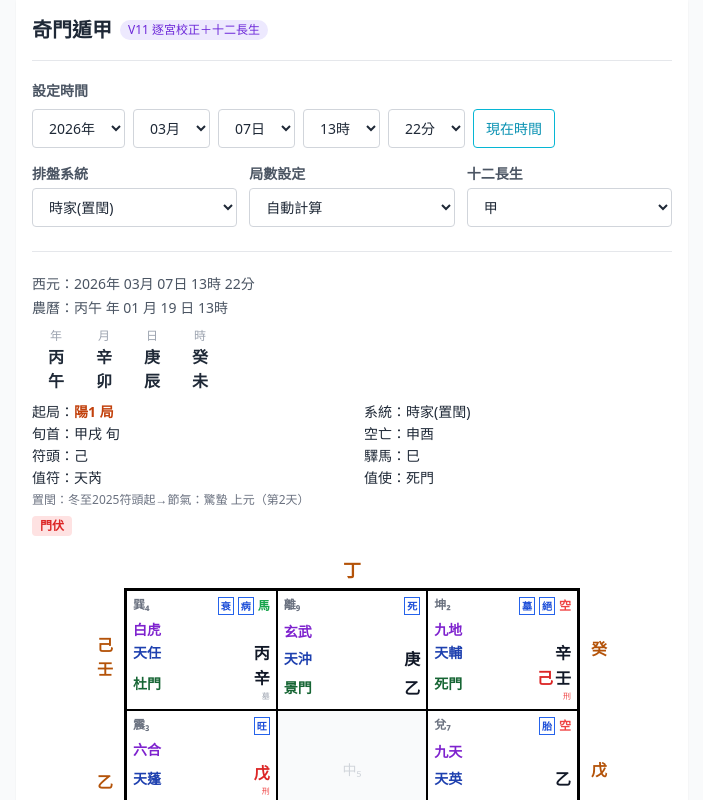
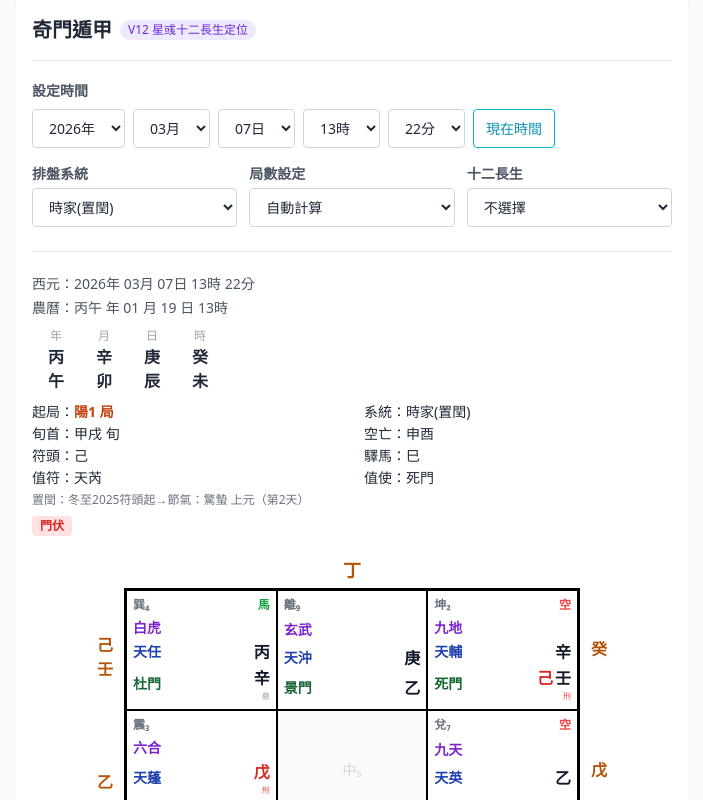
Before and after one commit to David1491313/qi-men-dun-jia, a React (Vite) app: page / in a window 1280 px wide. Both pictures are taken after a click on the button "開始排盤". Shown: the top 800 px of the page, without its empty margins (288-991 px from the left). Built offline with nearby package versions, Linux system fonts and the light colour scheme; the HTML template or start-up script is replaced by a standard one.

Commit message:
修正十二長生星門定位與配色
依星彧排盤：第一支置於九星列、第二支置於八門列，並校正旺衰配色與預設顯示。

```diff
--- a/src/App.jsx
+++ b/src/App.jsx
@@ -8,7 +8,7 @@ const DOORS = [null,'休門','死門','傷門','杜門','中門','開門','驚
 const DEITIES = ['值符','騰蛇','太陰','六合','白虎','玄武','九地','九天'];
 const RING = [1,8,3,4,9,2,7,6];
 const QI_GANS = [4,5,6,7,8,9,3,2,1];
-const CHANG_SHENG_STAGES = ['生','沐','冠','臨','旺','衰','病','死','墓','絕','胎','養'];
+const CHANG_SHENG_STAGES = ['生','沐','冠','臨','旺','衰','病','死','墓','絕','胎','養'];const CHANG_SHENG_BLUE_STAGES = new Set(['生','沐','冠','臨','旺','胎']);
 const PALACE_BRANCHES = {
   1:['子'], 8:['丑','寅'], 3:['卯'], 4:['辰','巳'],
   9:['午'], 2:['未','申'], 7:['酉'], 6:['戌','亥']
@@ -303,8 +303,8 @@ export default function QiMenDunJiaApp(){
   const [year,setYear]=useState('2026');const [month,setMonth]=useState('03');const [day,setDay]=useState('07');
   const [hour,setHour]=useState('13');const [minute,setMinute]=useState('22');
   const [system,setSystem]=useState('2');const [juSetting,setJuSetting]=useState('auto');
-  // 與校正來源一致，初次開盤預設顯示甲干十二長生。
-  const [changShengStem,setChangShengStem]=useState('甲');
+  // 星彧預設不顯示十二長生，選定天干後才逐宮標示。
+  const [changShengStem,setChangShengStem]=useState('');
   const [showResult,setShowResult]=useState(false);const [calcData,setCalcData]=useState(null);const [showDebug,setShowDebug]=useState(false);
 
   const years=Array.from({length:200},(_,i)=>(1901+i).toString());
@@ -328,27 +328,27 @@ export default function QiMenDunJiaApp(){
     let hStems=[]; if(hp?.stem!=null)hStems.push(GANS[hp.stem]); if(hp?.extraStem!=null)hStems.push(GANS[hp.extraStem]);
     let eStems=[GANS[calcData.earthPan[p]]]; if(p===2&&calcData.earthPan[5]!=null)eStems.push(GANS[calcData.earthPan[5]]);
     const dn=DOORS[calcData.doorPan[p]]; const isDP=checkPo(dn,p);
-    const changSheng = getChangShengForPalace(changShengStem,p);
+    const changSheng = getChangShengForPalace(changShengStem,p); const starChangSheng = changSheng[0] ?? null; const doorChangSheng = changSheng[1] ?? null; const renderChangShengBadge = item => item && (<span title={`${item.branch}：${item.stage}`} className={`border text-[10px] leading-4 min-w-4 px-0.5 text-center font-bold shrink-0 ${CHANG_SHENG_BLUE_STAGES.has(item.stage)?'border-blue-600 text-blue-700':'border-gray-800 text-gray-900'}`}>{item.stage}</span>);
     return(
       <div className="border border-black bg-white flex flex-col p-1.5" style={{minHeight:'120px'}}>
         <div className="flex justify-between items-start mb-1">
           <span className="text-xs text-gray-500 font-bold">{PALACES[p]}</span>
           <div className="flex items-center gap-1">
-            {changSheng.map(({branch,stage})=><span key={branch} title={`${branch}：${stage}`} className="border border-blue-600 text-blue-700 text-[10px] leading-4 min-w-4 px-0.5 text-center font-bold">{stage}</span>)}
+
             {calcData.emptyPalaces.includes(p)&&<span className="text-xs text-red-500 font-bold">空</span>}{calcData.horsePalace===p&&<span className="text-xs text-green-600 font-bold">馬</span>}
           </div>
         </div>
         <div className="flex-1 flex flex-col justify-around">
           <span className="text-sm text-purple-700 font-semibold">{calcData.deityPan[p]}</span>
           <div className="flex justify-between items-center">
-            <span className="text-sm text-blue-800 font-semibold">{STARS[hp?.star]}</span>
+            <div className="flex items-center gap-1 min-w-0">{renderChangShengBadge(starChangSheng)}<span className="text-sm text-blue-800 font-semibold">{STARS[hp?.star]}</span></div>
             <div className="flex flex-col items-end">
               <div className="flex items-center gap-0.5">{hStems.map((s,i)=><span key={i} className={`text-base font-black ${checkXing(s,p)?'text-red-600':'text-gray-900'}`}>{s}</span>)}</div>
               <div className="flex">{hStems.map((s,i)=>checkXing(s,p)?<span key={i} className="text-[8px] text-red-500">刑</span>:checkMu(s,p)?<span key={i} className="text-[8px] text-gray-400">墓</span>:null)}</div>
             </div>
           </div>
           <div className="flex justify-between items-center">
-            <div className="flex flex-col"><span className={`text-sm font-semibold ${isDP?'text-red-600':'text-green-800'}`}>{dn}</span>{isDP&&<span className="text-[8px] text-red-400 font-bold">迫</span>}</div>
+            <div className="flex items-center gap-1 min-w-0">{renderChangShengBadge(doorChangSheng)}<div className="flex flex-col"><span className={`text-sm font-semibold ${isDP?'text-red-600':'text-green-800'}`}>{dn}</span>{isDP&&<span className="text-[8px] text-red-400 font-bold">迫</span>}</div></div>
             <div className="flex flex-col items-end">
               <div className="flex items-center gap-0.5">{eStems.map((s,i)=><span key={i} className={`text-base font-black ${checkXing(s,p)?'text-red-600':'text-gray-900'}`}>{s}</span>)}</div>
               <div className="flex">{eStems.map((s,i)=>checkXing(s,p)?<span key={i} className="text-[8px] text-red-500">刑</span>:checkMu(s,p)?<span key={i} className="text-[8px] text-gray-400">墓</span>:null)}</div>
@@ -371,7 +371,7 @@ export default function QiMenDunJiaApp(){
       <div className="max-w-2xl mx-auto p-4 bg-white shadow-sm min-h-screen">
         <div className="mb-5 border-b border-gray-200 pb-4">
           <h1 className="text-xl font-bold flex items-center gap-2">奇門遁甲
-            <span className="text-xs font-normal bg-violet-100 text-violet-700 px-2 py-0.5 rounded-full">V11 逐宮校正＋十二長生</span>
+            <span className="text-xs font-normal bg-violet-100 text-violet-700 px-2 py-0.5 rounded-full">V12 星彧十二長生定位</span>
           </h1>
         </div>
         <div className="mb-4"><h2 className="text-sm font-bold text-gray-600 mb-2">設定時間</h2>
```
